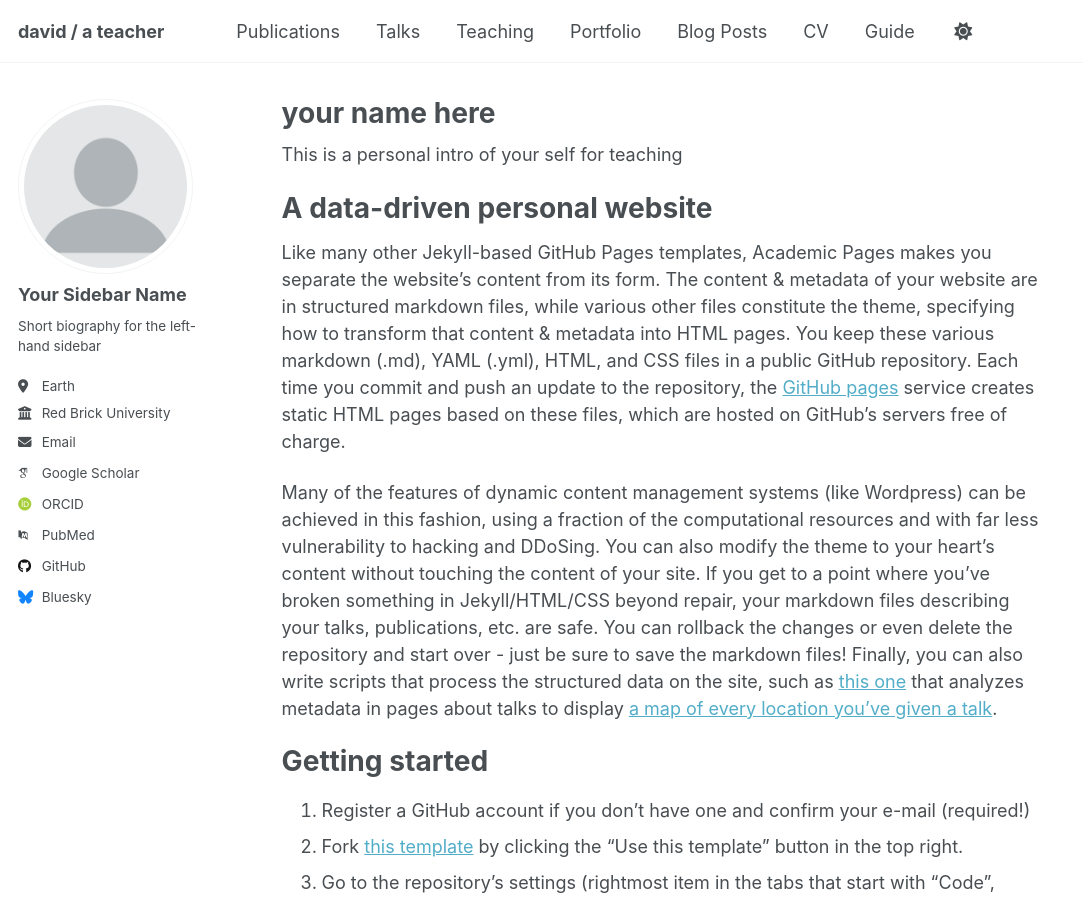
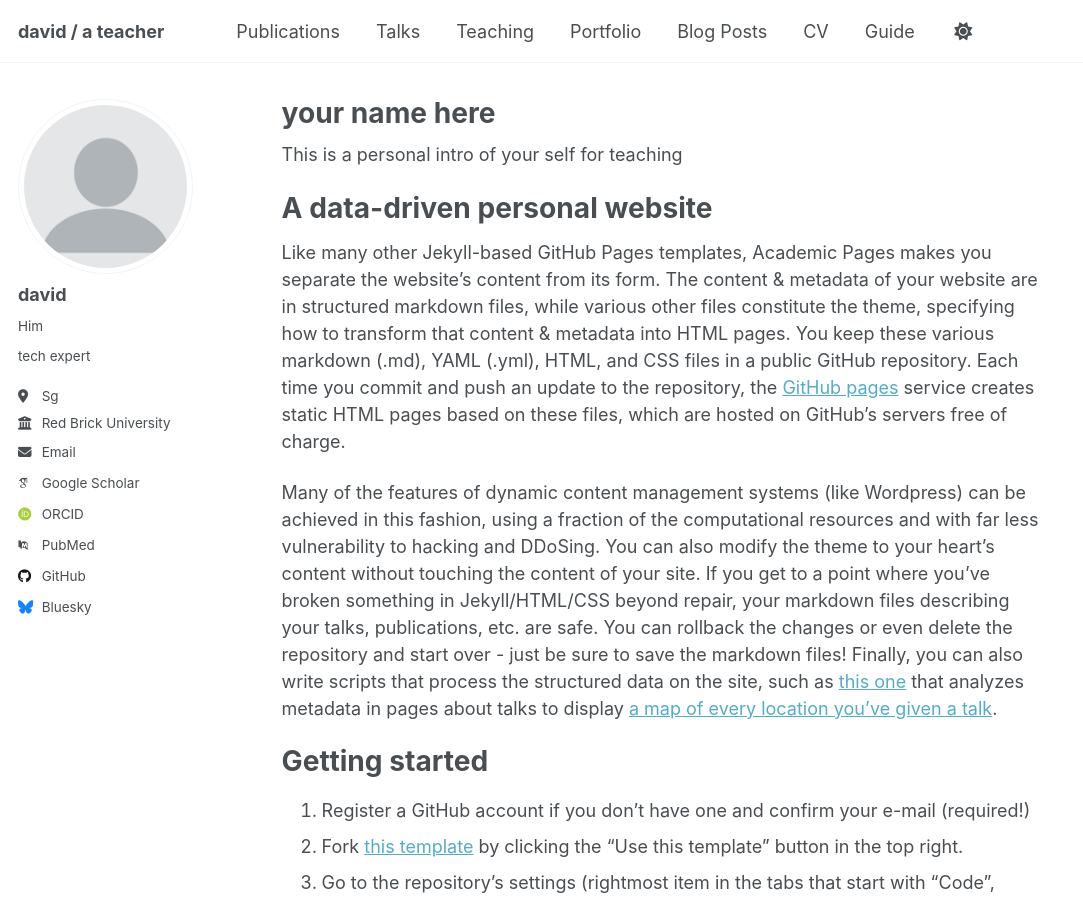
Before and after one commit to daviddhc20120601fudan/academicpages, a Jekyll site: the page built from _pages/about.md, in a window 1280 px wide and 900 px high. Shown: the whole window, without its empty margins (0-1083 px from the left). Built offline with Jekyll 4.4.1, drawn with Linux system fonts in a browser that asks for light colours; some web fonts are replaced.

Commit message:
Update _config.yml

```diff
--- a/_config.yml
+++ b/_config.yml
@@ -23,10 +23,10 @@ repository               : "academicpages/academicpages.github.io"
 author:
   # Biographic information
   avatar           : "profile.png"
-  name             : "Your Sidebar Name"
-  pronouns         : # example: "she/her"
-  bio              : "Short biography for the left-hand sidebar"
-  location         : "Earth"
+  name             : "david"
+  pronouns         : "Him"
+  bio              : "tech expert"
+  location         : "Sg"
   employer         : "Red Brick University"
   uri              : # URL
   email            : "none@example.org"
```
